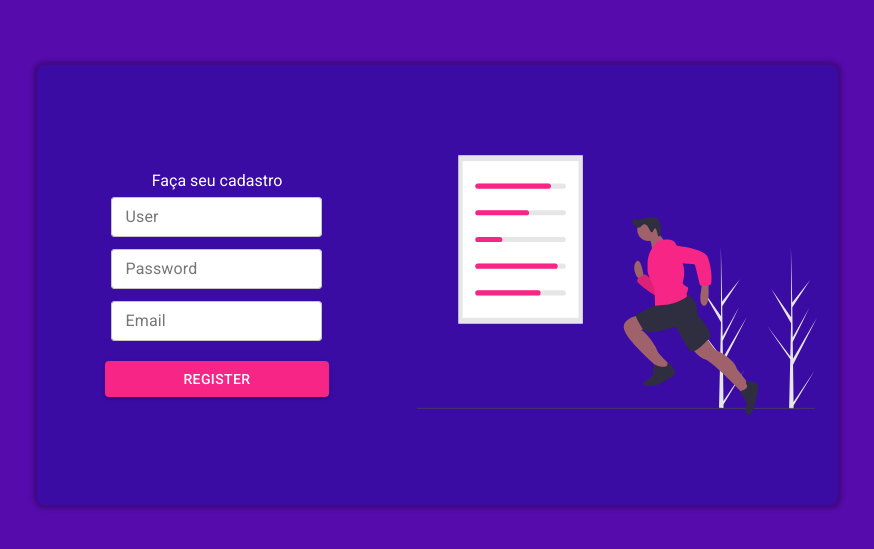
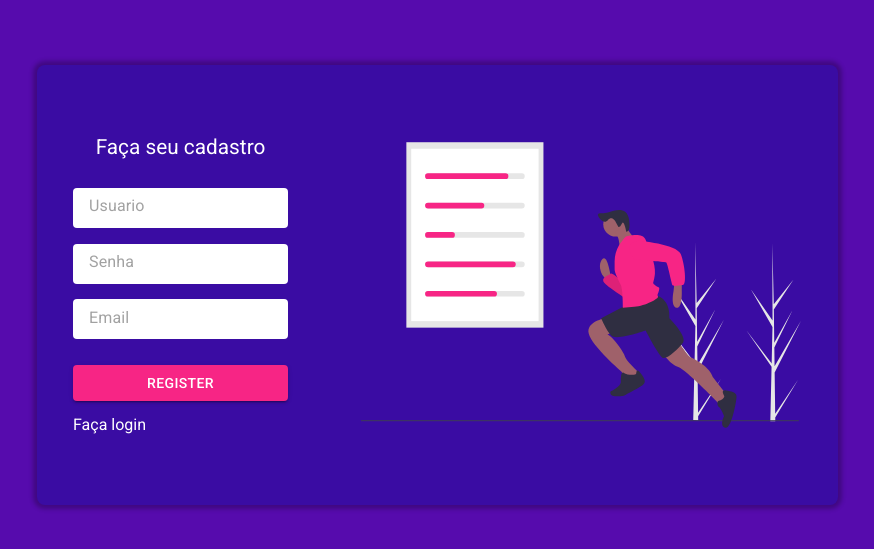
Before and after one commit to Fabricio-valadares/devstation, a React (Create React App) app: page /register in a window 1280 px wide. Shown: the part 115-664 px from the top of the page, without its empty margins (203-1077 px from the left). Built offline with nearby package versions, Linux system fonts and the light colour scheme.

Commit message:
style: register form

```diff
--- a/src/components/RegisterForm/index.jsx
+++ b/src/components/RegisterForm/index.jsx
@@ -1,18 +1,30 @@
 import { useState } from "react";
 import { useHistory } from "react-router";
-
-import { FormContainer, Img, Register, RegisterCard, DivImg } from "./styled";
-
-import { Button, TextField } from "@material-ui/core";
-import { Alert } from "@material-ui/lab";
-
 import { useForm } from "react-hook-form";
 import { yupResolver } from "@hookform/resolvers/yup";
 import * as yup from "yup";
 
+import {
+  FormContainer,
+  Img,
+  RegisterCard,
+  StyledSpan,
+  useStyles,
+} from "./styled";
+
+import {
+  Button,
+  FormHelperText,
+  InputBase,
+  TextField,
+} from "@material-ui/core";
+import { Alert } from "@material-ui/lab";
+
 import api from "../../services";
 
 const RegisterForm = () => {
+  const classes = useStyles();
+
   const [errorMsg, setErrorMsg] = useState(false);
 
   const history = useHistory();
@@ -40,7 +52,7 @@ const RegisterForm = () => {
       .post("/users/", data)
       .then(() => {
         reset();
-        history.push("/");
+        history.push("/login");
       })
       .catch((error) => {
         setErrorMsg(true);
@@ -52,61 +64,75 @@ const RegisterForm = () => {
   };
 
   return (
-    <Register>
-      <form onSubmit={handleSubmit(handleForm)}>
+    <>
       {errorMsg && (
         <Alert severity="error">
           Seu cadastro falhou, verifique os dados e tente novamente.
         </Alert>
       )}
-        <RegisterCard>
+      <RegisterCard onSubmit={handleSubmit(handleForm)}>
         <FormContainer>
           <h1>Faça seu cadastro</h1>
-            <TextField
+          <InputBase
+            className={classes.textField}
+            fullWidth
             margin="dense"
             variant="outlined"
-              label="User"
+            placeholder="Usuario"
             name="username"
-              size="small"
-              color="primary"
+            size="medium"
+            // color="primary"
             inputRef={register}
             error={!!errors.username}
-              helperText={errors.username?.message}
+            // helperText={errors.username?.message}
           />
-            <TextField
+          <FormHelperText error={!!errors.email}>
+            {errors.username?.message}
+          </FormHelperText>
+          <InputBase
+            className={classes.textField}
+            fullWidth
             margin="dense"
             variant="outlined"
-              label="Password"
+            placeholder="Senha"
             name="password"
             type="password"
-              size="small"
-              color="primary"
+            // color="primary"
             inputRef={register}
             error={!!errors.password}
-              helperText={errors.password?.message}
+            // helperText={errors.password?.message}
           />
-            <TextField
+          <FormHelperText error={!!errors.email}>
+            {errors.password?.message}
+          </FormHelperText>
+          <InputBase
+            className={classes.textField}
+            fullWidth
             margin="dense"
             variant="outlined"
-              label="Email"
+            placeholder="Email"
             name="email"
-              size="small"
-              color="primary"
+            size="medium"
+            // color="primary"
             inputRef={register}
             error={!!errors.email}
-              helperText={errors.email?.message}
+            // helperText={errors.email?.message}
           />
+          <FormHelperText error={!!errors.email}>
+            {errors.email?.message}
+          </FormHelperText>
           <div>
             <Button type="submit" variant="contained" color="primary">
               Register
             </Button>
           </div>
+          <StyledSpan onClick={() => history.push("/login")}>
+            Faça login
+          </StyledSpan>
         </FormContainer>
-          <DivImg></DivImg>
-          {/* <Img src={"./assets/register.svg"} alt="Register" /> */}
+        <Img src={"./assets/register.svg"} alt="Register" />
       </RegisterCard>
-      </form>
-    </Register>
+    </>
   );
 };
 
--- a/src/components/RegisterForm/styled.js
+++ b/src/components/RegisterForm/styled.js
@@ -1,36 +1,42 @@
+import { makeStyles } from "@material-ui/core";
 import styled from "styled-components";
-
-export const Register = styled.div`
-  width: 100%;
-  height: 100vh;
-  background-color: var(--soft-primary);
-  display: flex;
-  align-items: center;
-  align-content: center;
-  justify-content: center;
-`;
 
 export const FormContainer = styled.div`
   flex-direction: column;
   max-width: 30%;
-  margin: 0 auto;
   text-align: center;
   & h1 {
+    font-size: 1.3rem;
+    margin-bottom: 1.5rem;
     color: white;
   }
   & button {
     margin-top: 1rem;
-    width: 93%;
+    width: 100%;
   }
 `;
 
-export const RegisterCard = styled.div`
+export const StyledSpan = styled.span`
+  margin-top: 1rem;
+  text-align: left;
+
+  color: white;
+
+  display: block;
+
+  :hover {
+    text-decoration: underline;
+    cursor: pointer;
+  }
+`;
+
+export const RegisterCard = styled.form`
   display: flex;
   align-items: center;
   align-content: center;
-  justify-content: space-between;
+  justify-content: space-around;
   background-color: var(--dark-primary);
-  width: 80vw;
+  width: 100%;
   max-width: 801px;
   box-shadow: 0px 0px 4px 4px rgba(0, 0, 0, 0.25);
   border-radius: 8px;
@@ -43,13 +49,18 @@ export const RegisterCard = styled.div`
 export const Img = styled.img`
   width: 440px;
   height: 440px;
+  -webkit-user-drag: none;
 `;
 
-export const DivImg = styled.div`
-  background-image: url("./assets/register.svg");
-  background-size: 400px 400px;
-  background-position: center;
-  background-repeat: no-repeat;
-  width: 440px;
-  height: 440px;
-`;
+export const useStyles = makeStyles((theme) => ({
+  textField: {
+    margin: "0.4rem 0",
+    backgroundColor: "#fff",
+    borderRadius: theme.shape.borderRadius,
+    height: "5vh",
+    padding: "1rem",
+    "&:hover": {
+      border: "1px solid black ",
+    },
+  },
+}));
--- a/src/index.js
+++ b/src/index.js
@@ -12,6 +12,7 @@ const theme = createMuiTheme({
   palette: {
     primary: {
       main: "#F72585",
+      aux: "#fff",
     },
     secondary: {
       main: "#B5179E",
--- a/src/pages/Register/index.jsx
+++ b/src/pages/Register/index.jsx
@@ -1,10 +1,11 @@
 import RegisterForm from "../../components/RegisterForm";
+import { RegisterPage } from "./styled";
 
 const Register = () => {
   return (
-    <div>
+    <RegisterPage>
       <RegisterForm />
-    </div>
+    </RegisterPage>
   );
 };
 
--- a/src/pages/Register/styled.js
+++ b/src/pages/Register/styled.js
@@ -0,0 +1,12 @@
+import styled from "styled-components";
+
+export const RegisterPage = styled.div`
+  width: 100%;
+  height: 100vh;
+  background-color: var(--soft-primary);
+  display: flex;
+  align-items: center;
+  align-content: center;
+  justify-content: center;
+  flex-direction: column;
+`;
```
Lines whose indentation alone changed are shown as unchanged.
